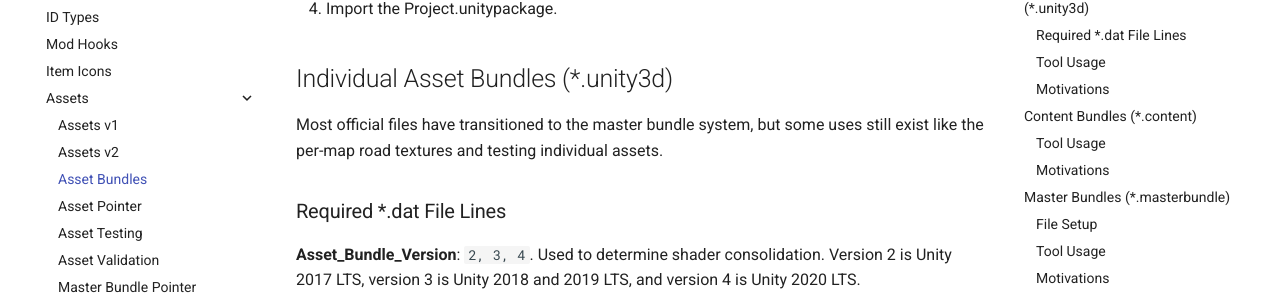
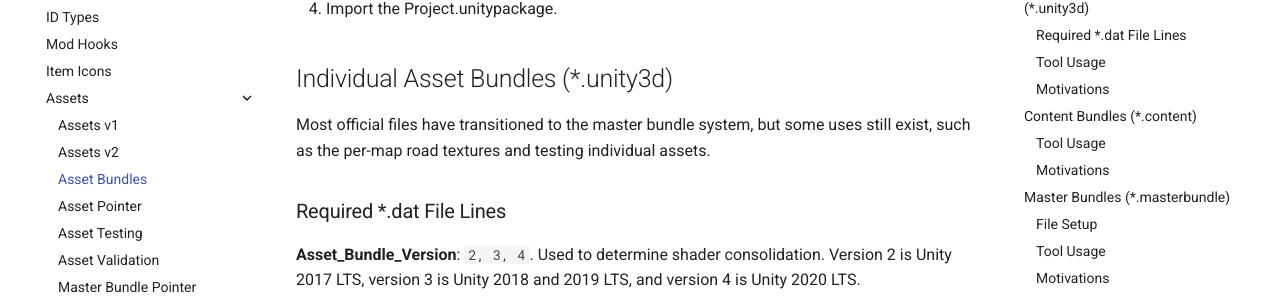
Before and after one commit to unturned-info/unturned-3-knowledgebase, an MkDocs documentation site: the page built from docs/Modding/AssetBundles.md, in a window 1280 px wide and 900 px high, scrolled down 485 px. Shown: the part 145-451 px from the top of the window. Built offline with MkDocs 1.6.1 and Material for MkDocs 9.7.7, drawn with Linux system fonts in a browser that asks for light colours; comment, search, counter and statistics services are not loaded.

Commit message:
Update docs/Modding/AssetBundles.md
Agreed, like isn't very good, such as is definitely better.

Co-authored-by: khakers <22665282+khakers@users.noreply.github.com>
Signed-off-by: Jdance-Media <67397422+Jdance-Media@users.noreply.github.com>

```diff
--- a/docs/Modding/AssetBundles.md
+++ b/docs/Modding/AssetBundles.md
@@ -15,7 +15,7 @@ Prior to using any of these tools they must be imported into a Unity project
 
 ## Individual Asset Bundles (*.unity3d)
 
-Most official files have transitioned to the master bundle system, but some uses still exist like the per-map road textures and testing individual assets.
+Most official files have transitioned to the master bundle system, but some uses still exist, such as the per-map road textures and testing individual assets.
 
 ### Required \*.dat File Lines
 
```
